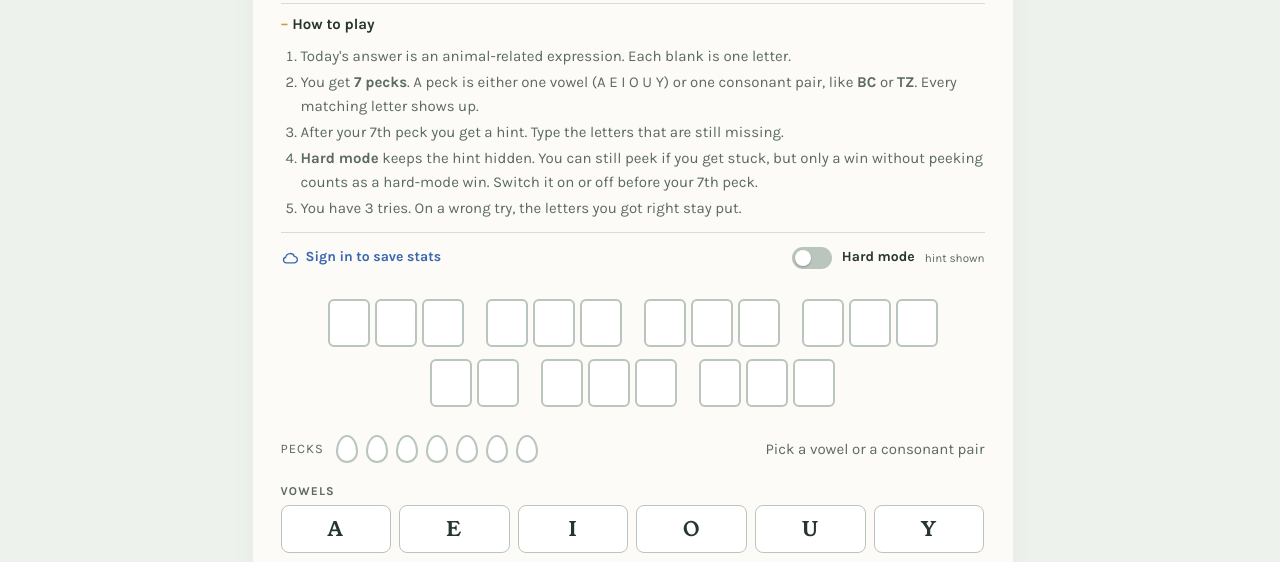
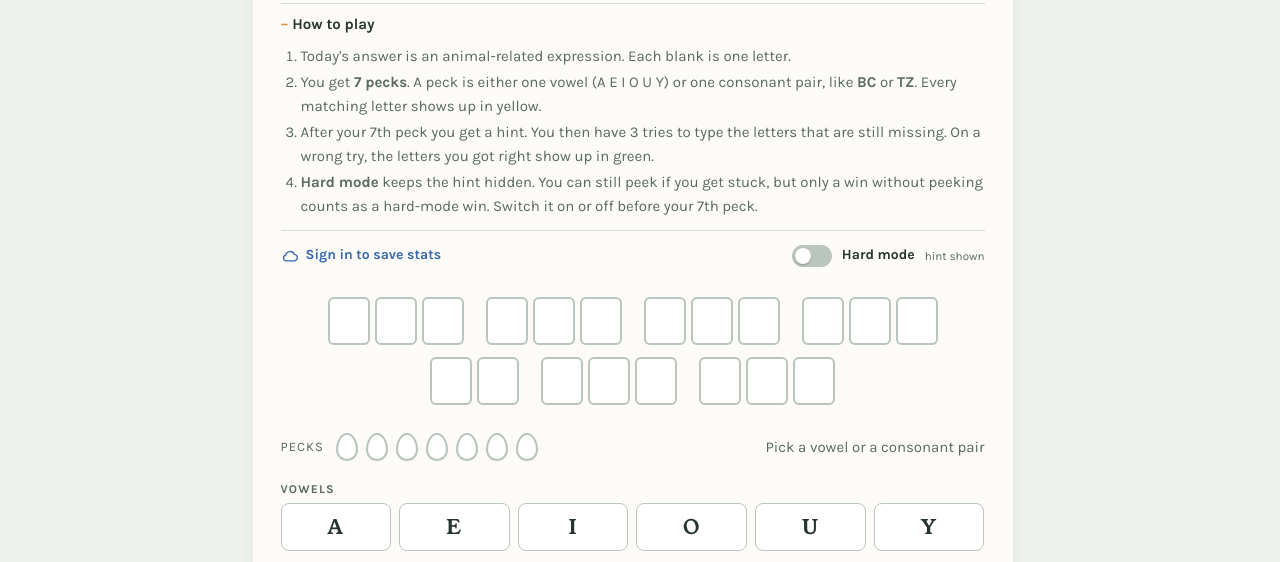
Before and after one commit to MayukaB/barnyard-breakroom, a plain HTML site: page pecks.html in a window 1280 px wide. Shown: the part 231-793 px from the top of the page. Drawn offline with nearby package versions, Linux system fonts and the light colour scheme.

Commit message:
updated how-to-play wording

```diff
--- a/pecks.html
+++ b/pecks.html
@@ -299,10 +299,9 @@ footer .credit{font:700 20px/1 Caveat,cursive;color:var(--ink)}
       <summary>How to play</summary>
       <ol>
         <li>Today's answer is an animal-related expression. Each blank is one letter.</li>
-        <li>You get <b>7 pecks</b>. A peck is either one vowel (A E I O U Y) or one consonant pair, like <b>BC</b> or <b>TZ</b>. Every matching letter shows up.</li>
-        <li>After your 7th peck you get a hint. Type the letters that are still missing.</li>
+        <li>You get <b>7 pecks</b>. A peck is either one vowel (A E I O U Y) or one consonant pair, like <b>BC</b> or <b>TZ</b>. Every matching letter shows up in yellow.</li>
+        <li>After your 7th peck you get a hint. You then have 3 tries to type the letters that are still missing. On a wrong try, the letters you got right show up in green.</li>
         <li><b>Hard mode</b> keeps the hint hidden. You can still peek if you get stuck, but only a win without peeking counts as a hard-mode win. Switch it on or off before your 7th peck.</li>
-        <li>You have 3 tries. On a wrong try, the letters you got right stay put.</li>
       </ol>
     </details>
 
```
